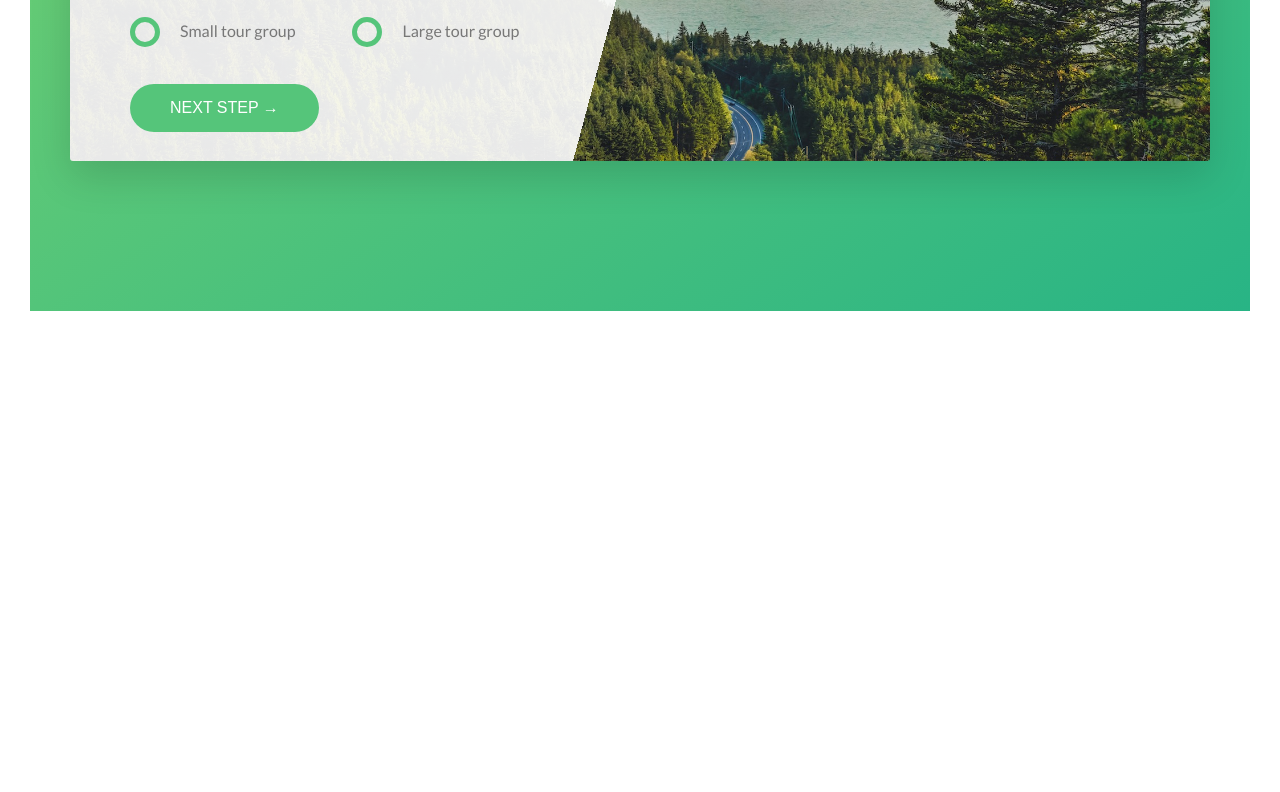
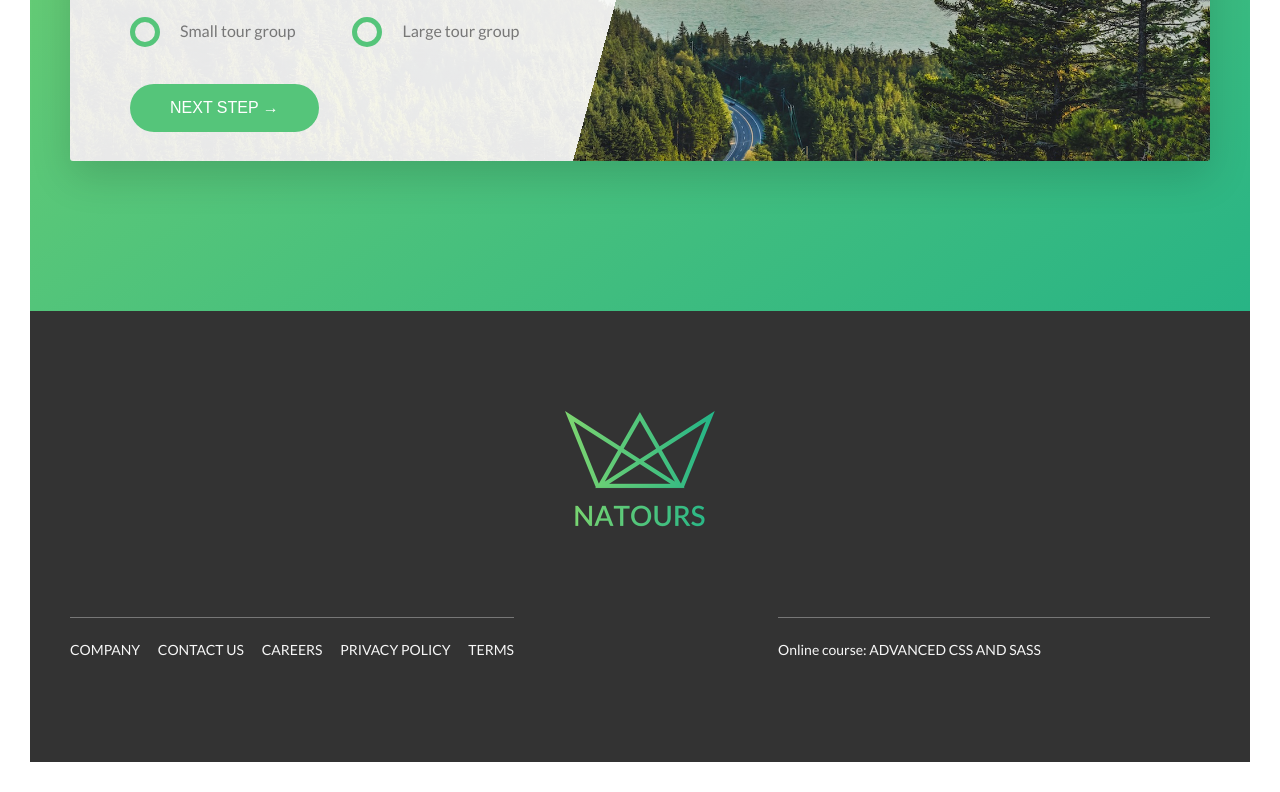
Before and after one commit to larklarky/natours, a website: page starter/index.html in a window 1280 px wide. Shown: the part 4961-5753 px from the top of the page. Before the commit the page ends 5302 px from the top, so only its background shows below. Drawn offline with Linux system fonts and the light colour scheme.

Commit message:
add Footer

```diff
--- a/starter/index.html
+++ b/starter/index.html
@@ -292,8 +292,30 @@
                     </div>
                 </div>
             </section>
-
         </main>
+        <footer class="footer">
+            <div class="footer__logo-box">
+                <img src="img/logo-green-2x.png" alt="Full logo" class="footer__logo">
+            </div>
+            <div class="row">
+                <div class="col-1-of-2">
+                    <div class="footer__navigation">
+                        <ul class="footer__list">
+                            <li class="footer__item"><a href="#" class="footer__link">Company</a></li>
+                            <li class="footer__item"><a href="#" class="footer__link">Contact us</a></li>
+                            <li class="footer__item"><a href="#" class="footer__link">Careers</a></li>
+                            <li class="footer__item"><a href="#" class="footer__link">Privacy policy</a></li>
+                            <li class="footer__item"><a href="#" class="footer__link">Terms</a></li>
+                        </ul>
+                    </div>
+                </div>
+                <div class="col-1-of-2">
+                    <p class="footer__copyright">
+                        Online course: <a href="#" class="footer__link"> Advanced CSS and SASS</a>
+                    </p>
+                </div>
+            </div>
+        </footer>
 
         <!-- <section class="grid-test">
             <div class="row">
--- a/starter/sass/abstracts/_variables.scss
+++ b/starter/sass/abstracts/_variables.scss
@@ -16,6 +16,8 @@ $color-grey-light-2: #eee;
 
 $color-grey-dark: #777;
 $color-grey-dark-2: #999;
+$color-grey-dark-3: #333;
+
 $color-white: #fff;
 $color-black: #000;
 
--- /dev/null
+++ b/starter/sass/layout/_footer.scss
@@ -0,0 +1,59 @@
+.footer {
+    background-color: $color-grey-dark-3;
+    padding: 10rem 0;
+    font-size: 1.4rem;
+    color: $color-grey-light-1;
+
+    &__logo-box {
+        text-align: center;
+        margin-bottom: 8rem;
+    }
+
+    &__logo {
+        width: 15rem;
+        height: auto;
+    }
+
+    &__navigation {
+        border-top: 1px solid $color-grey-dark;
+        padding-top: 2rem;
+        display: inline-block;
+    }
+
+    &__list {
+        list-style: none;
+    }
+
+    &__item {
+        display: inline-block;
+        &:not(:last-child) {
+            margin-right: 1.5rem;
+        }
+    }
+
+    &__link {
+        &:link,
+        &:visited {
+            background-color: $color-grey-dark-3;
+            color: $color-grey-light-1;
+            text-decoration: none;
+            text-transform: uppercase;
+            display: inline-block;
+            transition: all .2s;
+        }
+
+        &:hover,
+        &:active {
+            color: $color-primary;
+            box-shadow: 0 1rem 2rem rgba($color-black, .4);
+            transform: rotate(5deg) scale(1.2);
+        }
+    }
+
+    &__copyright {
+        border-top: 1px solid $color-grey-dark;
+        padding-top: 2rem;
+        width: 80%;
+        float: right;
+    }
+}
--- a/starter/sass/main.scss
+++ b/starter/sass/main.scss
@@ -15,6 +15,7 @@
 @import 'components/form';
 @import 'components/story';
 
+@import 'layout/footer';
 @import 'layout/grid';
 
 @import 'layout/header';
```
Also changed, not shown: starter/css/style.css, 1 other file.
